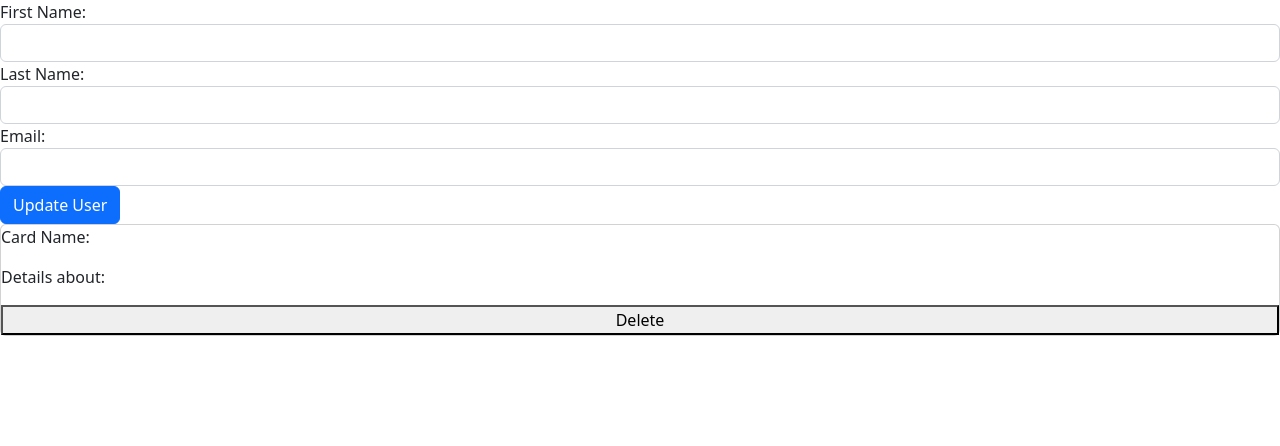
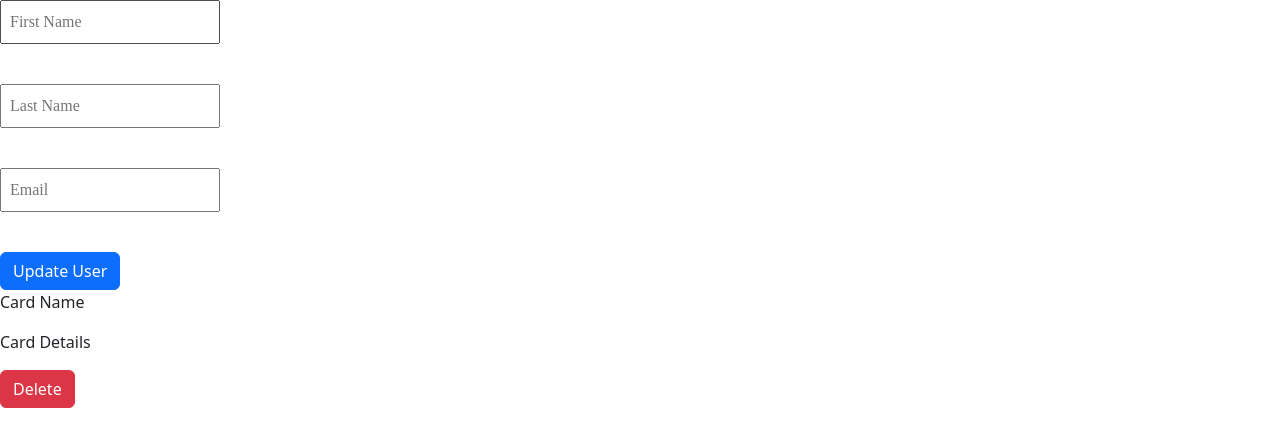
Before and after one commit to Esokami/RickyAndMorty_MERN, a React (Create React App) app in the folder client/: page /updateUser in a window 1280 px wide. Shown: the top 446 px of the page. Built offline with nearby package versions, Linux system fonts and the light colour scheme; no server answers.

Commit message:
character model connect to user

```diff
--- a/client/src/components/UpdateUser.js
+++ b/client/src/components/UpdateUser.js
@@ -12,7 +12,7 @@ const UpdateUser = () => {
     const [characterData, setCharacterData] = useState("");
     const navigate = useNavigate();
     useEffect(() => {
-        axios.get(`http://localhost:8000/api/pet/${id}`)
+        axios.get(`http://localhost:8000/api/user/${id}`)
             .then((res) => {console.log(res.data);setFirstName(res.data.firstName);setFirstName(res.data.lastName);setEmail(res.data.email);})
             .catch((err) => console.log(err));
     }, []);
@@ -33,28 +33,33 @@ const UpdateUser = () => {
             .catch((err) => {console.log(err);});
     };
     return(
+
+        <div  className="background-edit">
+            <div className='wrapper3'>
         <form onSubmit={subtmitBot}>
             <div className="user-form">
                 <div className="form-group">
-                    <label htmlFor="firstName">First Name:</label>
-                    <input type="text"className="form-control" onChange={(e) => setFirstName(e.target.value)}id="firstName"value={firstName}/>
+                    <input  placeholder='First Name' type="text"className="inputs" onChange={(e) => setFirstName(e.target.value)}id="firstName"value={firstName}/>
                 </div>
                 <div className="form-group">
-                    <label htmlFor="LastName">Last Name:</label>
-                    <input type="text"className="form-control" onChange={(e) => setLastName(e.target.value)}id="LastName"value={lastName}/>
+                    <input placeholder='Last Name' type="text"className="inputs" onChange={(e) => setLastName(e.target.value)}id="LastName"value={lastName}/>
                 </div>
                 <div className="form-group">
-                    <label htmlFor="email">Email:</label>
-                    <input type="text"className="form-control" onChange={(e) => setEmail(e.target.value)}id="email"value={email}/>
+                    <input placeholder='Email' type="text"className="inputs" onChange={(e) => setEmail(e.target.value)}id="email"value={email}/>
                 </div>
                 <button className="btn btn-primary">Update User</button>
             </div>
-            <div className="card">
-                <p>Card Name: </p>
-                <p>Details about: {characterData.name}</p>
-                <button className="adopt" onClick={() => deletecard(characterData._id)}>Delete</button>
-            </div>
+
+                <div className="cardInfo">
+                <p>Card Name </p>
+                </div>
+                <div className="cardInfo">
+                <p>Card Details {characterData.name}</p>
+                </div>
+                <button className="btn btn-danger" onClick={() => deletecard(characterData._id)}>Delete</button>
         </form>
+        </div>
+        </div>
     );
 };
 
```
Also changed, not shown: 1 other file (tests, documents, lock files or other folders).
